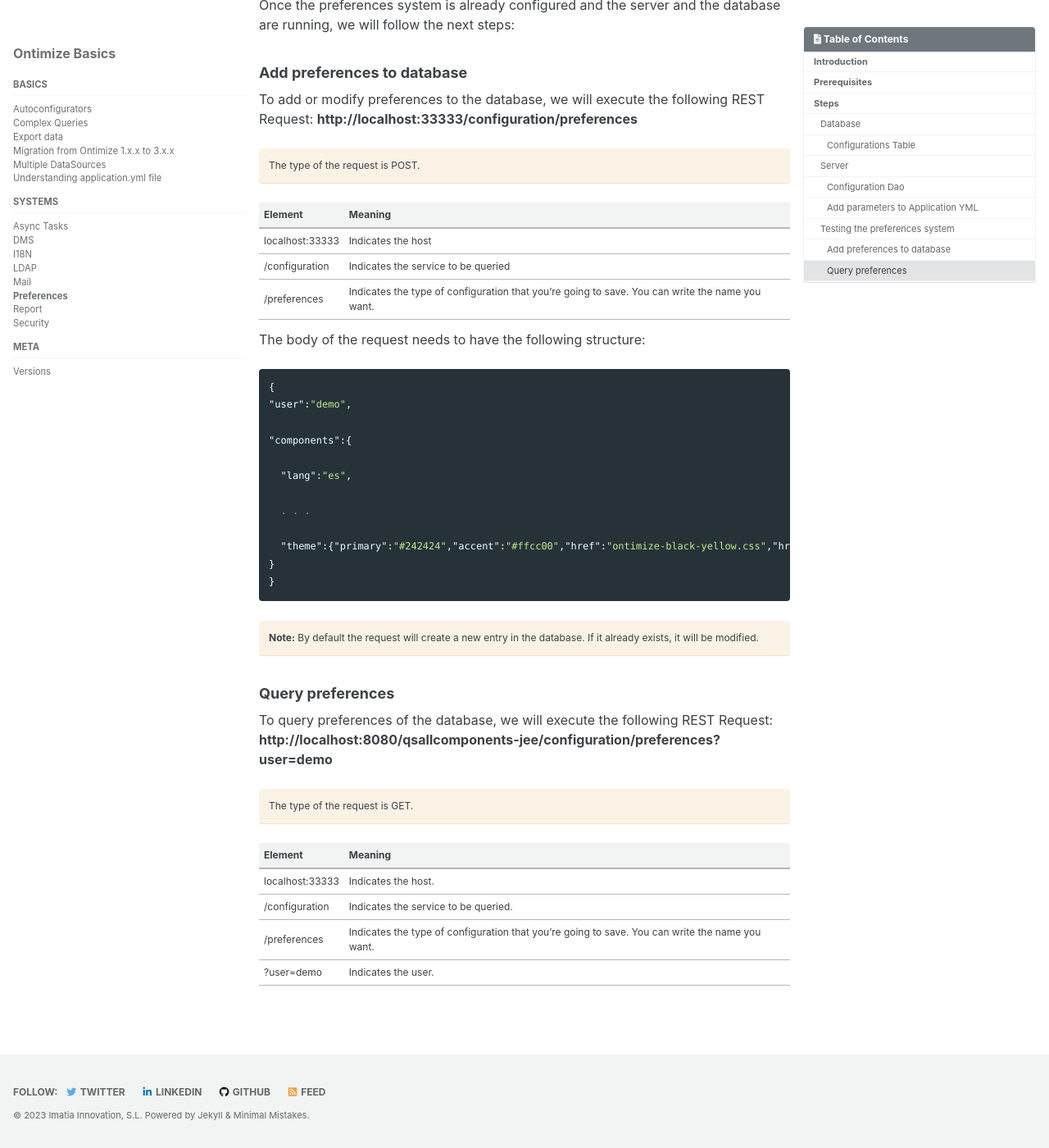
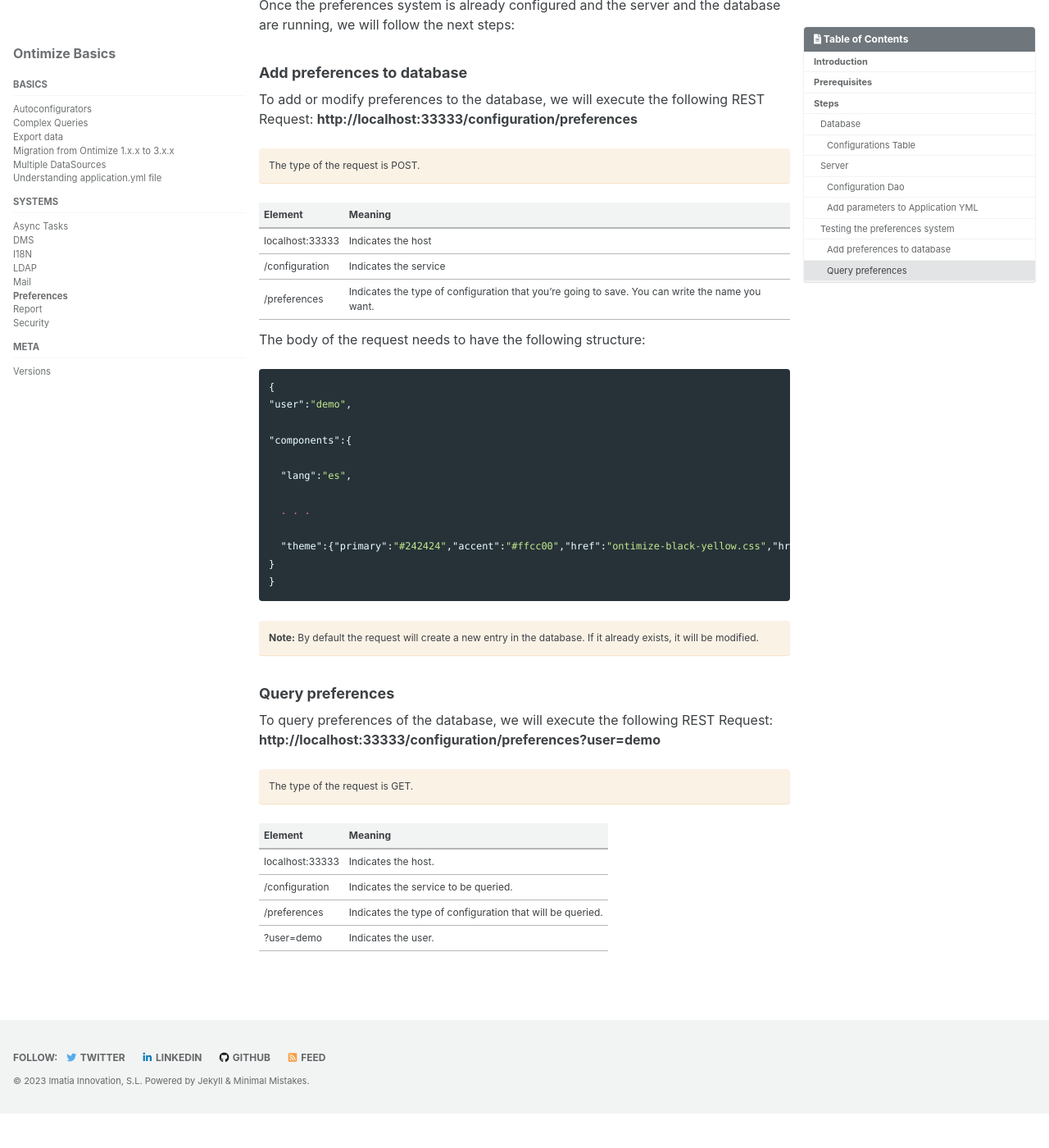
Before and after one commit to ontimize/ontimize-boot, a Jekyll site: the page built from _pages/basics_preferences.md, in a window 1280 px wide and 1400 px high, scrolled down 2957 px. Shown: the whole window at 82% size. Built offline with Jekyll 4.4.1, drawn with Linux system fonts in a browser that asks for light colours; cached includes are drawn as plain includes; after the commit the page ends 4315 px from its top, so only the background shows below that.

Commit message:
added preferences changes

```diff
--- a/_pages/basics_preferences.md
+++ b/_pages/basics_preferences.md
@@ -646,7 +646,7 @@ The type of the request is POST.
 | Element | Meaning |
 |--|--|
 | localhost:33333 | Indicates the host |
-| /configuration | Indicates the service to be queried |
+| /configuration | Indicates the service |
 | /preferences | Indicates the type of configuration that you're going to save. You can write the name you want. |
 
 The body of the request needs to have the following structure:
@@ -672,7 +672,7 @@ The body of the request needs to have the following structure:
 
 ### Query preferences
 
-To query preferences of the database, we will execute the following REST Request: **http://localhost:8080/qsallcomponents-jee/configuration/preferences?user=demo**
+To query preferences of the database, we will execute the following REST Request: **http://localhost:33333/configuration/preferences?user=demo**
 
 The type of the request is GET.
 {: .notice--warning}
@@ -681,5 +681,5 @@ The type of the request is GET.
 |--|--|
 | localhost:33333 | Indicates the host. |
 | /configuration | Indicates the service to be queried. |
-| /preferences | Indicates the type of configuration that you're going to save. You can write the name you want. |
+| /preferences | Indicates the type of configuration that will be queried.|
 | ?user=demo | Indicates the user. |
```
